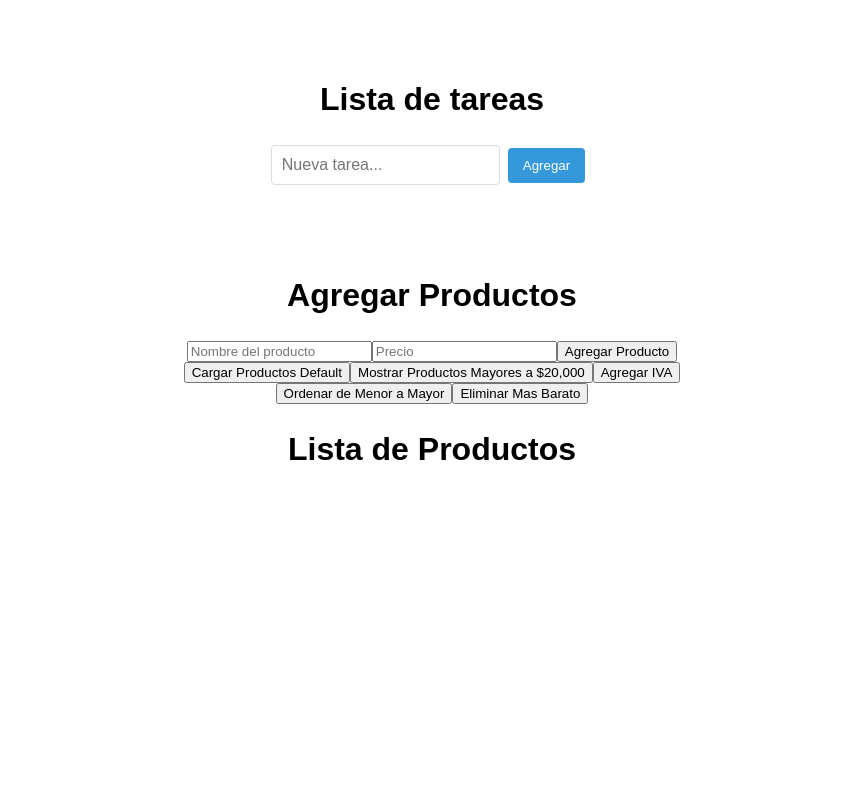
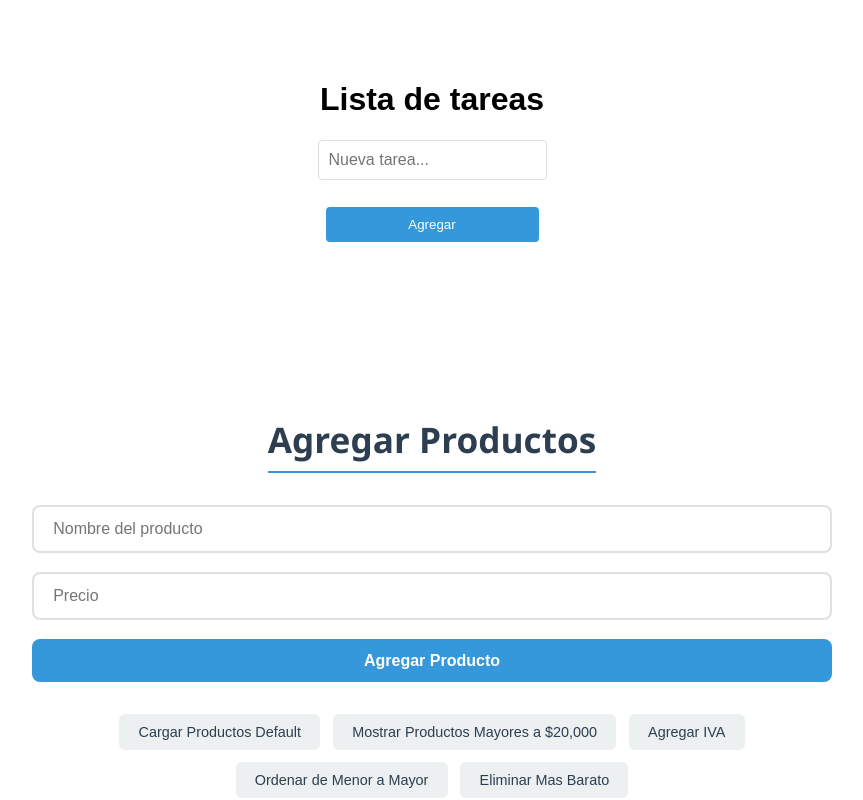
Before and after one commit to srblick/tp03PV2025Grupo12, a React (Vite) app: page / in a window 1280 px wide. Shown: the top 800 px of the page, without its empty margins (208-1071 px from the left). Built offline with nearby package versions, Linux system fonts and the light colour scheme.

Commit message:
feat: Se realizo el css de Productos, por ArielReyes

```diff
--- a/src/assets/components/Producto.jsx
+++ b/src/assets/components/Producto.jsx
@@ -6,7 +6,7 @@ const Productos = () => {
     evento.preventDefault();
 
     const nombre = document.getElementById('nombre').value;
-    const precio = parseFloat(document.getElementById('precio').value).toFixed(2);
+    const precio = parseFloat(document.getElementById('precio').value);
 
     agregarProducto(nombre, precio);
 
@@ -31,27 +31,18 @@ const Productos = () => {
           name="precio"
           placeholder="Precio"
           required
-          step="any"
+          step="0.01"
         />
-        <button id="boton" type="submit">
-          Agregar Producto
-        </button>
-        <button onClick={usarValoresDefault}>
-          Cargar Productos Default
-        </button>
-        <button onClick={filtrarMayores}>
-          Mostrar Productos Mayores a $20,000
-        </button>
-        <button onClick={agregarIVA}>
-          Agregar IVA
-        </button>
-        <button onClick={ordenarPorPrecio}>
-          Ordenar de Menor a Mayor
-        </button>
-        <button onClick={eliminarMasBarato}>
-          Eliminar Mas Barato
-        </button>
+        <button id="boton" type="submit">Agregar Producto</button>
+
       </form>
+      <div className="botonera">
+        <button onClick={usarValoresDefault}>Cargar Productos Default</button>
+        <button onClick={filtrarMayores}>Mostrar Productos Mayores a $20,000</button>
+        <button onClick={agregarIVA}>Agregar IVA</button>
+        <button onClick={ordenarPorPrecio}>Ordenar de Menor a Mayor</button>
+        <button onClick={eliminarMasBarato}>Eliminar Mas Barato</button>
+      </div>
       <h2 className="tittle-productos">Lista de Productos</h2>
       <ul id="lista-productos"></ul>
     </div>
--- a/src/assets/css/Productos.css
+++ b/src/assets/css/Productos.css
@@ -1,41 +1,137 @@
-.productos-container{
-    max-width: 600px;
-    margin: 0 auto;
-    padding: 20px;
-    font-family: Arial, sans-serif;
-    text-align: center;
-}
-.tittle-productos{
-    display: block;
-    font-size: 2em;
-    font-weight: bold;
-}
-.list-container {
-    padding: 0;
-    margin: 0;
+.productos-container {
+  max-width: 800px;
+  margin: 2rem auto;
+  padding: 2rem;
+  font-family: 'Segoe UI', system-ui, sans-serif;
+  background-color: #ffffff;
+  border-radius: 12px;
+  box-shadow: 0 4px 6px rgba(0, 0, 0, 0.05);
 }
 
-.list-container ul {
-    list-style: none;
+.tittle-productos {
+  font-size: 2.2rem;
+  font-weight: 600;
+  color: #2c3e50;
+  margin-bottom: 2rem;
+  padding-bottom: 0.5rem;
+  border-bottom: 2px solid #3498db;
+  display: inline-block;
 }
-.item-container {
-    display: flex;
-    align-items: center;
-    justify-content: space-between;
-    width: 100%;
-    padding: 12px;
-    margin-bottom: 8px;
-    background-color: #f5f5f5;
-    border-radius: 4px;
-    list-style: none;
-  }
-  .item-container div.item-text {
-    flex: 1;
-    text-align: left;
+
+form {
+  display: grid;
+  gap: 1.2rem;
+  margin-bottom: 2rem;
+}
+
+input {
+  padding: 0.8rem 1.2rem;
+  border: 2px solid #e0e0e0;
+  border-radius: 8px;
+  font-size: 1rem;
+  transition: all 0.3s ease;
+}
+
+input:focus {
+  outline: none;
+  border-color: #3498db;
+  box-shadow: 0 0 0 3px rgba(52, 152, 219, 0.2);
+}
+
+#boton {
+  background-color: #3498db;
+  color: white;
+  padding: 0.8rem 1.5rem;
+  border: none;
+  border-radius: 8px;
+  font-size: 1rem;
+  font-weight: 600;
+  cursor: pointer;
+  transition: all 0.3s ease;
+}
+
+#boton:hover {
+  background-color: #2980b9;
+  transform: translateY(-1px);
+}
+
+.botonera {
+  display: flex;
+  flex-wrap: wrap;
+  gap: 0.8rem;
+  margin: 2rem 0;
+  justify-content: center;
+}
+
+.botonera button {
+  background-color: #ecf0f1;
+  color: #2c3e50;
+  padding: 0.6rem 1.2rem;
+  border: none;
+  border-radius: 6px;
+  font-size: 0.9rem;
+  cursor: pointer;
+  transition: all 0.2s ease;
+}
+
+.botonera button:hover {
+  background-color: #3498db;
+  color: white;
+  transform: translateY(-1px);
+}
+
+#lista-productos {
+  padding: 0;
+  margin: 2rem 0;
+  list-style: none;
+  display: grid;
+  gap: 0.8rem;
+}
+
+.producto-item {
+  display: flex;
+  justify-content: space-between;
+  align-items: center;
+  padding: 1.2rem 1.5rem;
+  background-color: white;
+  border-radius: 10px;
+  box-shadow: 0 2px 8px rgba(0, 0, 0, 0.08);
+  border-left: 4px solid #3498db;
+  transition: all 0.3s ease;
+}
+
+.producto-item:hover {
+  transform: translateY(-2px);
+  box-shadow: 0 4px 12px rgba(0, 0, 0, 0.1);
+}
+
+.producto-nombre {
+  font-weight: 600;
+  color: #2c3e50;
+  font-size: 1.05rem;
+}
+
+.producto-precio {
+  font-weight: 700;
+  color: #27ae60;
+  background-color: rgba(39, 174, 96, 0.1);
+  padding: 0.4rem 0.8rem;
+  border-radius: 20px;
+  font-size: 1rem;
+}
+
+/* Responsive Design */
+@media (max-width: 768px) {
+  .productos-container {
+      margin: 1rem;
+      padding: 1.5rem;
   }
 
-  .item-container div.item-price {
-    color: #3498db; /* Un color llamativo para el precio */
-    font-weight: bold;
-    margin-left: 10px;
+  .botonera {
+      flex-direction: column;
   }
+
+  .botonera button {
+      width: 100%;
+  }
+}
--- a/src/assets/services/productoService.js
+++ b/src/assets/services/productoService.js
@@ -12,8 +12,19 @@ export const inicializarTabla = () => {
 
     productos.forEach((producto) => {
       const item = document.createElement('li');
-      item.textContent = `Producto: ${producto.nombre} - Precio: $${producto.precio}`;
-      lista.appendChild(item);
+      item.className = 'producto-item';
+
+    const nombreSpan = document.createElement('span');
+    nombreSpan.className = 'producto-nombre';
+    nombreSpan.textContent = producto.nombre;
+
+    const precioSpan = document.createElement('span');
+    precioSpan.className = 'producto-precio';
+    precioSpan.textContent = `$${producto.precio.toLocaleString('es-ES',{minimumFractionDigits: 2})}`;
+
+    item.appendChild(nombreSpan);
+    item.appendChild(precioSpan);
+    lista.appendChild(item);
     });
 }
 export const agregarProducto = (nombre, precio) => {
@@ -22,9 +33,20 @@ export const agregarProducto = (nombre, precio) => {
 
     const lista = document.getElementById('lista-productos');
     const item = document.createElement('li');
-    item.textContent = `Producto: ${producto.nombre} - Precio: $${producto.precio}`;
+    item.className = 'producto-item';
+
+    const nombreSpan = document.createElement('span');
+    nombreSpan.className = 'producto-nombre';
+    nombreSpan.textContent = producto.nombre;
+
+    const precioSpan = document.createElement('span');
+    precioSpan.className = 'producto-precio';
+    precioSpan.textContent = `$${producto.precio.toLocaleString('es-ES',{minimumFractionDigits: 2})}`; // Formato con separadores
+
+    item.appendChild(nombreSpan);
+    item.appendChild(precioSpan);
     lista.appendChild(item);
-  }
+}
 export const filtrarMayores = () => {
     const lista = document.getElementById('lista-productos');
     lista.innerHTML = '';
```
